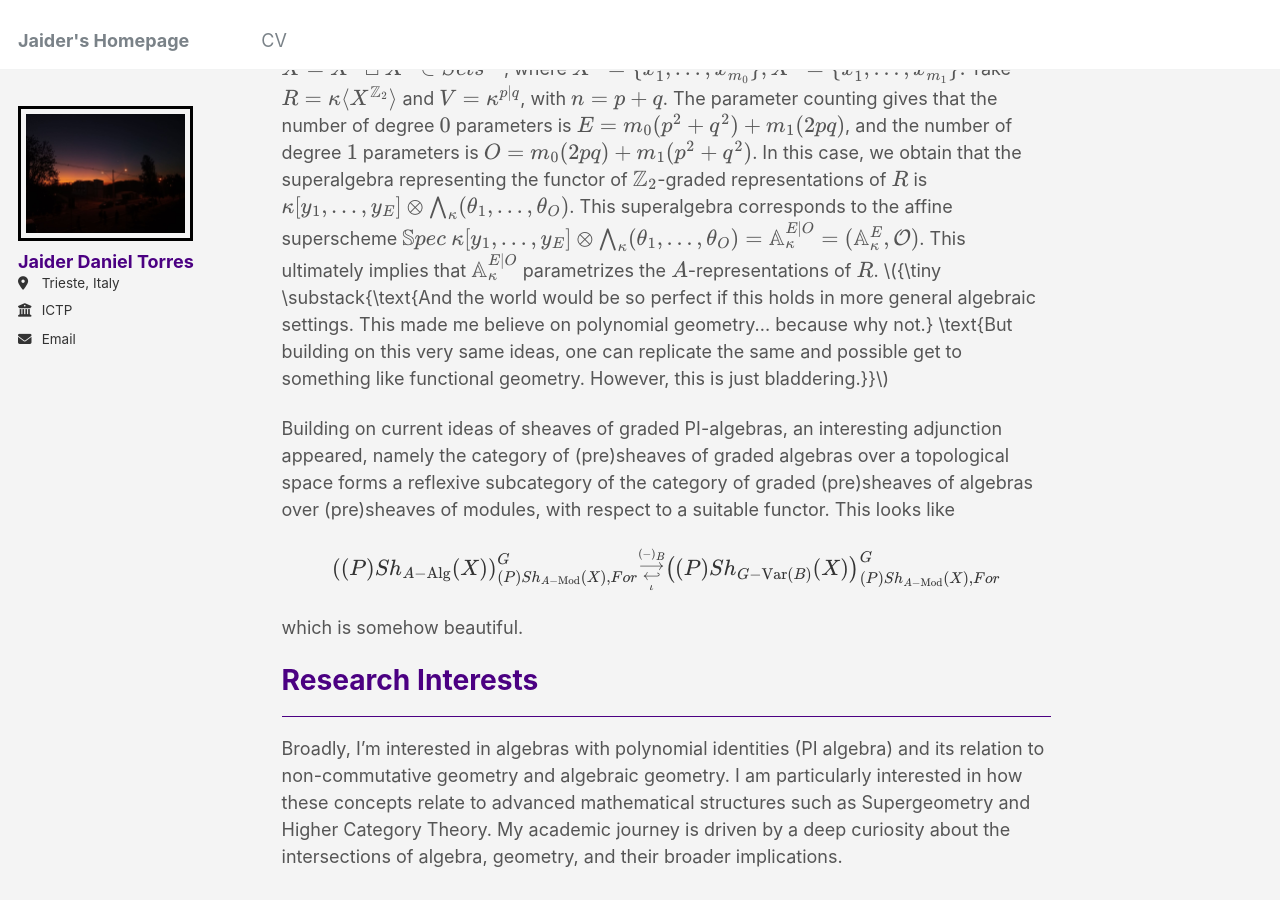
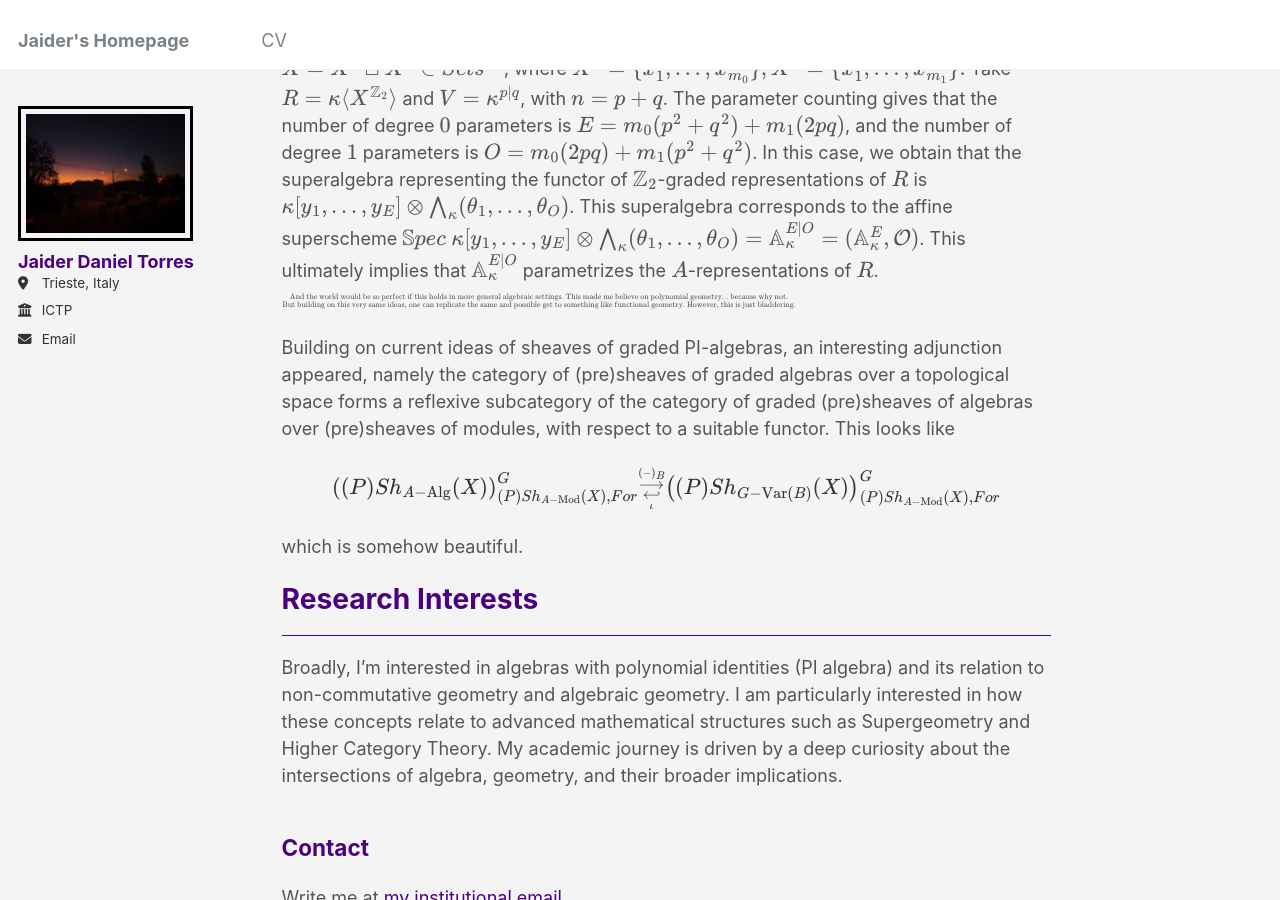
Before and after one commit to jaider-torres/jaider-torres.github.io, a Jekyll site: the page built from _pages/about.md, in a window 1280 px wide and 900 px high, scrolled down 1088 px. Built offline with Jekyll 4.4.1, drawn with Linux system fonts in a browser that asks for light colours.

Commit message:
Update about.md

```diff
--- a/_pages/about.md
+++ b/_pages/about.md
@@ -21,7 +21,8 @@ I then analyzed a concrete example: representations of the free graded associati
 $$X^0 = \{x^0_1,\dots,x^0_{m_0}\}, X^1 = \{x^1_1,\dots,x^1_{m_1}\}.$$
 Take $$R=\kappa\langle X^{\mathbb Z_2}\rangle$$ and $$V=\kappa^{p\mid q}$$, with $$n=p+q$$. The parameter counting gives that the number of degree $$0$$ parameters is $$E = m_0(p^2+q^2) + m_1(2pq)$$,
 and the number of degree $$1$$ parameters is $$O = m_0(2pq) + m_1(p^2+q^2)$$. In this case, we obtain that the superalgebra representing the functor of $$\mathbb Z_2$$-graded representations of  $$R$$ is $$\kappa[y_1,\dots,y_E]\otimes\bigwedge_\kappa(\theta_1,\dots,\theta_O)$$.
-This superalgebra corresponds to the affine superscheme $$\mathbb Spec\ \kappa[y_1,\dots,y_E]\otimes\bigwedge_\kappa(\theta_1,\dots,\theta_O)=\mathbb A_\kappa^{E\mid O}=(\mathbb A_\kappa^{E},\mathcal O)$$. This ultimately implies that $$\mathbb A_\kappa^{E\mid O}$$ parametrizes the $$A$$-representations of $$R$$. $${\tiny \substack{\text{And the world would be so perfect if this holds in more general algebraic settings. This made me believe on polynomial geometry... because why not.} \text{But building on this very same ideas, one can replicate the same and possible get to something like functional geometry. However, this is just bladdering.}}$$
+This superalgebra corresponds to the affine superscheme $$\mathbb Spec\ \kappa[y_1,\dots,y_E]\otimes\bigwedge_\kappa(\theta_1,\dots,\theta_O)=\mathbb A_\kappa^{E\mid O}=(\mathbb A_\kappa^{E},\mathcal O)$$. This ultimately implies that $$\mathbb A_\kappa^{E\mid O}$$ parametrizes the $$A$$-representations of $$R$$. $${\tiny \substack{\text{And the world would be so perfect if this holds in more general algebraic settings. This made me believe on polynomial geometry... because why not.}\\
+\text{But building on this very same ideas, one can replicate the same and possible get to something like functional geometry. However, this is just bladdering.}}}$$
 
 Building on current ideas of sheaves of graded PI-algebras, an interesting adjunction appeared, namely the category of (pre)sheaves of graded algebras over a topological space forms a reflexive subcategory of the category of graded (pre)sheaves of algebras over (pre)sheaves of modules, with respect to a suitable functor. This looks like
 
```
